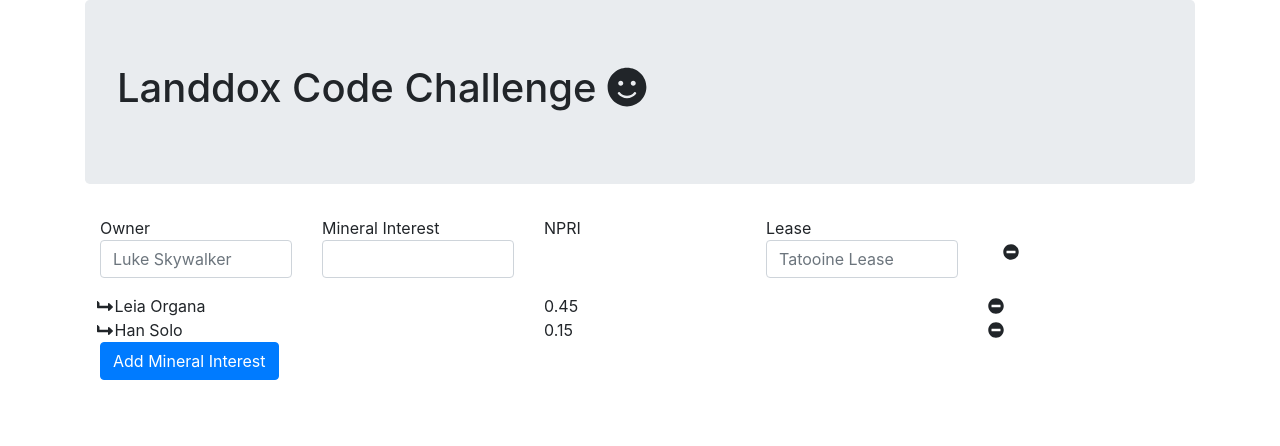
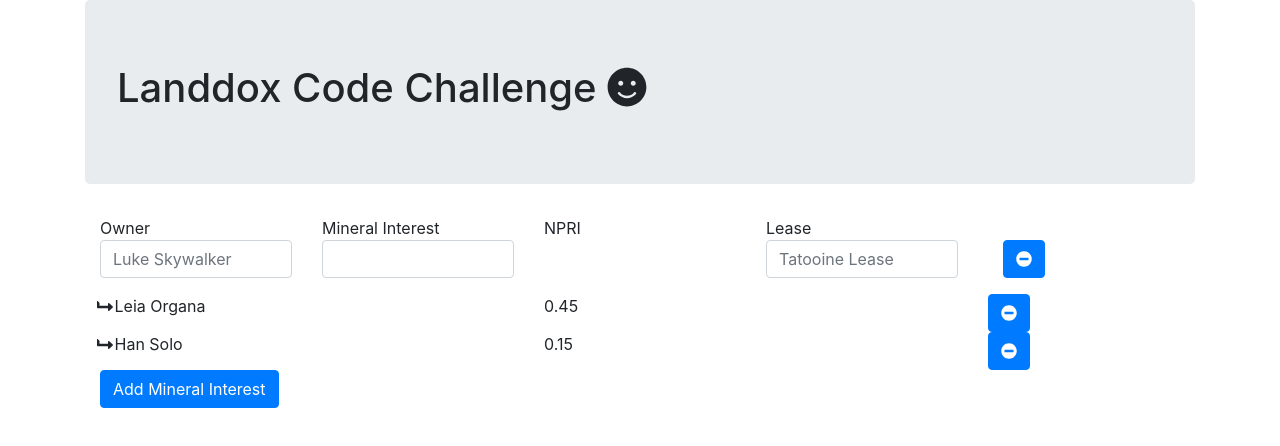
Before and after one commit to violetcrumble/react-code-challenge, a React (Create React App) app: page / in a window 1280 px wide. Shown: the top 446 px of the page. Built offline with nearby package versions, Linux system fonts and the light colour scheme.

Commit message:
adding test id

```diff
--- a/src/EditTractOwnership/mineralinterestitem.js
+++ b/src/EditTractOwnership/mineralinterestitem.js
@@ -51,7 +51,15 @@ const MineralInterestItem = ({ tract, status, onChange, onCancelClick }) => {
           </Form.Group>
         </Col>
         <Col>
-          <Col>{status === 'new' ? ' ' : <Icon icon="remove" />}</Col>
+          <Col>
+            {status === 'new' ? (
+              ' '
+            ) : (
+              <Button data-testid={`mineralInterest-${tract.id}.remove`}>
+                <Icon icon="remove" />
+              </Button>
+            )}
+          </Col>
         </Col>
       </Row>
       {tract && tract.npris && tract.npris.length > 0
@@ -64,7 +72,9 @@ const MineralInterestItem = ({ tract, status, onChange, onCancelClick }) => {
               <Col>{npri.interest}</Col>
               <Col>{npri.lease}</Col>
               <Col>
-                <Icon icon="remove" />
+                <Button data-testid={`npriRemove-${npri.id}`}>
+                  <Icon icon="remove" />
+                </Button>
               </Col>
             </Row>
           ))
@@ -83,6 +93,9 @@ const MineralInterestItem = ({ tract, status, onChange, onCancelClick }) => {
                   leaseFieldVal,
                   []
                 );
+                setOwnerFieldVal('');
+                setInterestFieldVal('');
+                setLeaseFieldVal('');
               }}
             >
               Add
```
Also changed, not shown: 1 other file (tests, documents, lock files or other folders).
